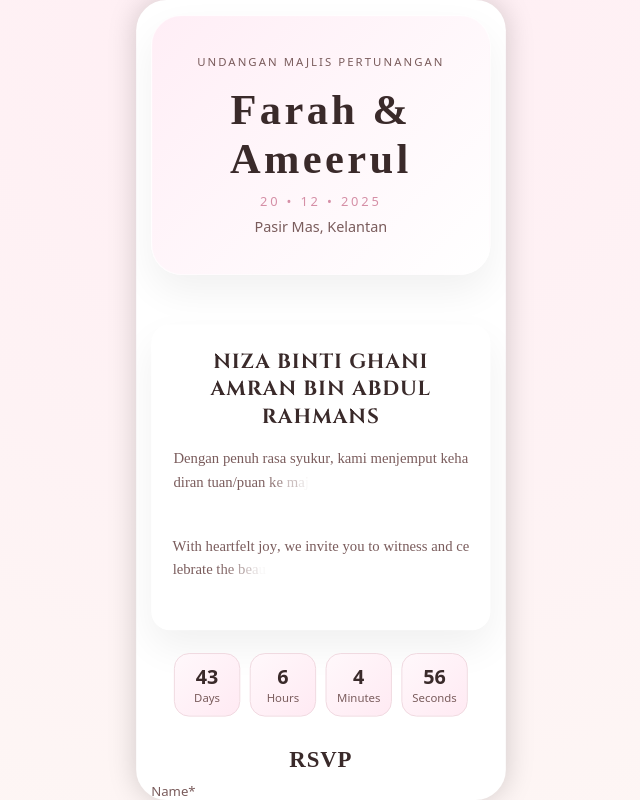
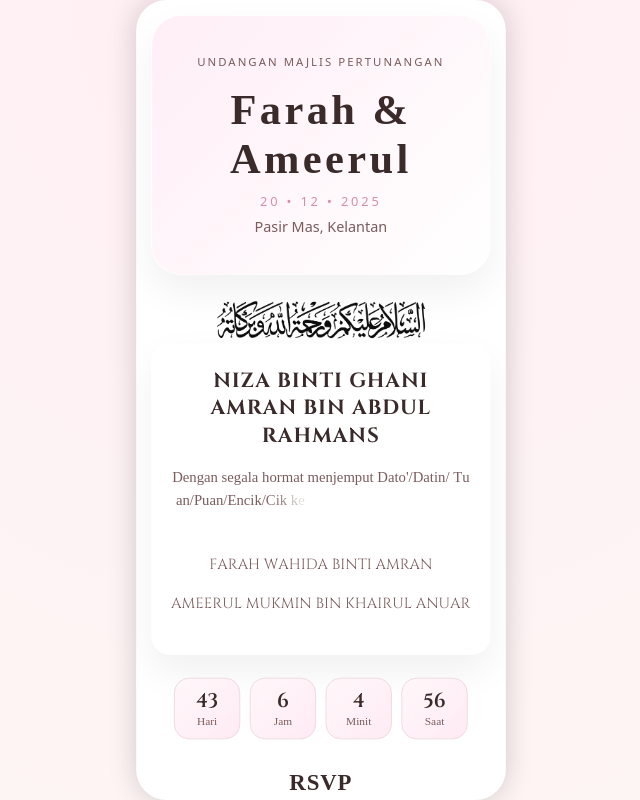
Before and after one commit to haseokaybee/wedding-invite, a React (Vite) app: page / in a window 1280 px wide. Both pictures are taken after a click on the button "✨ Buka Kad ✨". Shown: the whole page, without its empty margins (319-959 px from the left). Built offline with nearby package versions, Linux system fonts and the light colour scheme; no server answers; the database is empty.

Commit message:
Updated typewriter animation, spacing, font fixes

```diff
--- a/src/App.jsx
+++ b/src/App.jsx
@@ -119,6 +119,33 @@ export default function App() {
               {/* HERO SECTION */}
               <HeroSection />
 
+{/* ASSALAMUALAIKUM CALLIGRAPHY IMAGE */}
+<motion.div
+  initial={{ opacity: 0, y: 10 }}
+  whileInView={{ opacity: 1, y: 0 }}
+  viewport={{ once: true }}
+  transition={{ duration: 0.6, ease: "easeOut" }}
+  style={{
+    width: "100%",
+    display: "flex",
+    justifyContent: "center",
+    marginTop: "1px",   // reduced from 20px → 12px
+    marginBottom: "1px", // nicely pulls InvitationText closer
+  }}
+>
+  <img
+    src="/salam.png"
+    alt="Assalamualaikum"
+    style={{
+      width: "90%",            // fits beautifully inside 390px
+      maxWidth: "200px",
+      opacity: 0.95,
+    }}
+  />
+</motion.div>
+
+
+
               {/* INVITATION PARAGRAPH */}
               <InvitationText />
 
--- a/src/components/Countdown.jsx
+++ b/src/components/Countdown.jsx
@@ -66,31 +66,33 @@ export default function Countdown({ targetDate }) {
       }}
     >
       <div style={boxStyle}>
-        <div style={{ fontSize: "1.3rem", fontWeight: 600 }}>
+  <div style={{ fontSize: "1.3rem", fontWeight: 600, fontFamily: "Cinzel" }}>
     {timeLeft.days}
   </div>
-        <div style={{ fontSize: "0.75rem", color: "#7a5c5c" }}>Days</div>
+  <div style={{ fontSize: "0.75rem", color: "#7a5c5c", fontFamily: "Montserrat" }}>Hari
+  </div>
+
 </div>
 
       <div style={boxStyle}>
-        <div style={{ fontSize: "1.3rem", fontWeight: 600 }}>
+        <div style={{ fontSize: "1.3rem", fontWeight: 600, fontFamily: "Cinzel" }}>
           {timeLeft.hours}
         </div>
-        <div style={{ fontSize: "0.75rem", color: "#7a5c5c" }}>Hours</div>
+        <div style={{ fontSize: "0.75rem", color: "#7a5c5c", fontFamily: "Montserrat" }}>Jam</div>
       </div>
 
       <div style={boxStyle}>
-        <div style={{ fontSize: "1.3rem", fontWeight: 600 }}>
+        <div style={{ fontSize: "1.3rem", fontWeight: 600, fontFamily: "Cinzel" }}>
           {timeLeft.minutes}
         </div>
-        <div style={{ fontSize: "0.75rem", color: "#7a5c5c" }}>Minutes</div>
+        <div style={{ fontSize: "0.75rem", color: "#7a5c5c", fontFamily: "Montserrat" }}>Minit</div>
       </div>
 
       <div style={boxStyle}>
-        <div style={{ fontSize: "1.3rem", fontWeight: 600 }}>
+        <div style={{ fontSize: "1.3rem", fontWeight: 600, fontFamily: "Cinzel" }}>
           {timeLeft.seconds}
         </div>
-        <div style={{ fontSize: "0.75rem", color: "#7a5c5c" }}>Seconds</div>
+        <div style={{ fontSize: "0.75rem", color: "#7a5c5c", fontFamily: "Montserrat"}}>Saat</div>
       </div>
     </div>
   );
--- a/src/components/InvitationText.jsx
+++ b/src/components/InvitationText.jsx
@@ -53,7 +53,7 @@ export default function InvitationText() {
       viewport={{ once: true }}
       transition={{ duration: 0.8, ease: "easeOut" }}
       style={{
-        marginTop: "28px",
+        marginTop: "1px",
         padding: "24px 20px",
         borderRadius: "20px",
         textAlign: "center",
@@ -79,17 +79,20 @@ export default function InvitationText() {
       {/* Malay Paragraph */}
      <p
   style={{
-    fontSize: "0.97rem",
+  fontSize: "0.97rem",
     color: "#7a5c5c",
     lineHeight: "1.65",
     marginBottom: "16px",
     fontFamily: "'Times New Roman', serif",
+    overflowWrap: "break-word",
+    wordBreak: "normal",
+    whiteSpace: "pre-wrap",
   }}
 >
   <TypewriterText
     delay={0.4}
     text={
-      "Dengan penuh rasa syukur, kami menjemput kehadiran tuan/puan ke majlis perkahwinan kami bagi meraikan hari bermakna ini."
+      "Dengan segala hormat menjemput Dato'/Datin/ Tuan/Puan/Encik/Cik ke Majlis Pertunangan Puteri Kami."
     }
   />
 </p>
@@ -97,19 +100,44 @@ export default function InvitationText() {
       {/* English Paragraph */}
       <p
   style={{
-    fontSize: "0.97rem",
+    fontFamily: "Cinzel",
+     fontSize: "0.97rem",
     color: "#7a5c5c",
     lineHeight: "1.65",
-    fontFamily: "'Times New Roman', serif",
+    marginBottom: "16px",
+    overflowWrap: "break-word",
+    wordBreak: "normal",
+    whiteSpace: "pre-wrap",
   }}
 >
   <TypewriterText
     delay={3.2}
     text={
-      "With heartfelt joy, we invite you to witness and celebrate the beautiful union of our love as we begin our journey together."
+      "FARAH WAHIDA BINTI AMRAN"
     }
   />
 </p>
+
+<p
+  style={{
+    fontFamily: "Cinzel",
+     fontSize: "0.97rem",
+    color: "#7a5c5c",
+    lineHeight: "1.65",
+    marginBottom: "16px",
+    overflowWrap: "break-word",
+    wordBreak: "normal",
+    whiteSpace: "pre-wrap",
+  }}
+>
+  <TypewriterText
+    delay={3.2}
+    text={
+      "AMEERUL MUKMIN BIN KHAIRUL ANUAR"
+    }
+  />
+</p>
+
     </motion.div>
   );
 }
--- a/src/index.css
+++ b/src/index.css
@@ -14,6 +14,11 @@
 
 .cinzel {
   font-family: 'Cinzel', serif;
+}
+
+.countdown-custom {
+  font-family: 'Times New Roman', serif !important;
+  letter-spacing: 0.03em;
 }
 
 *,
```
Also changed, not shown: public/salam.png (added). Lines whose indentation alone changed are shown as unchanged.
